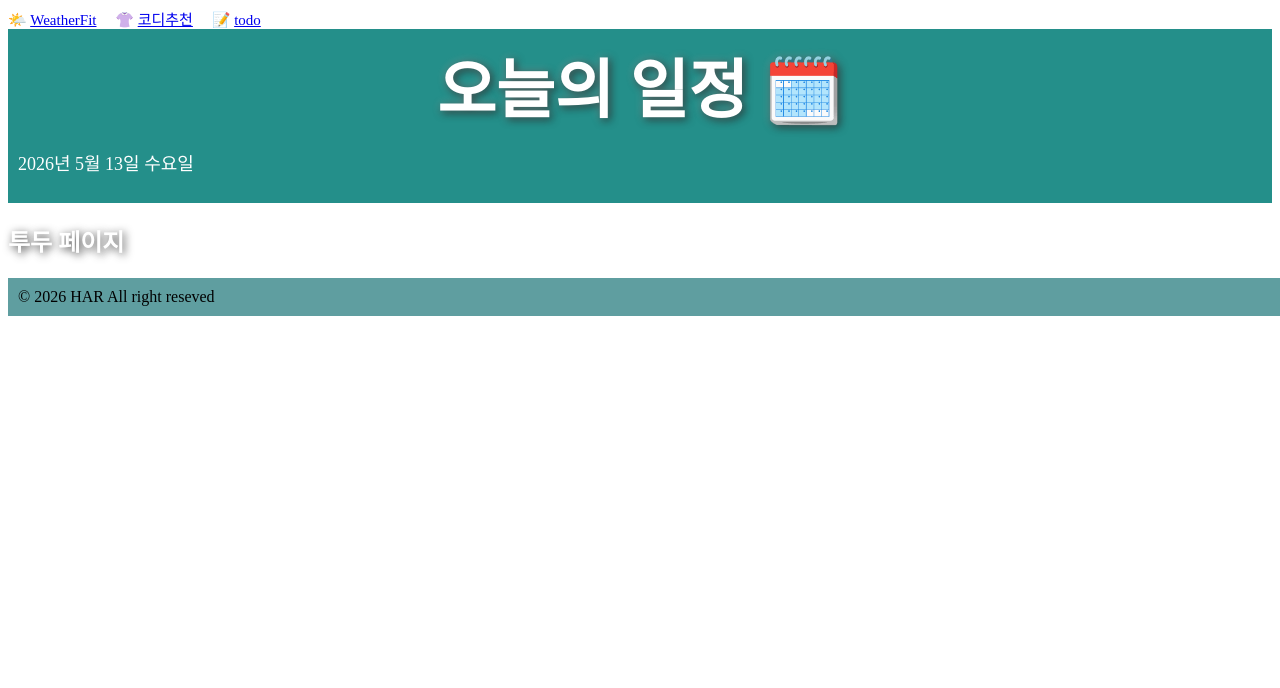
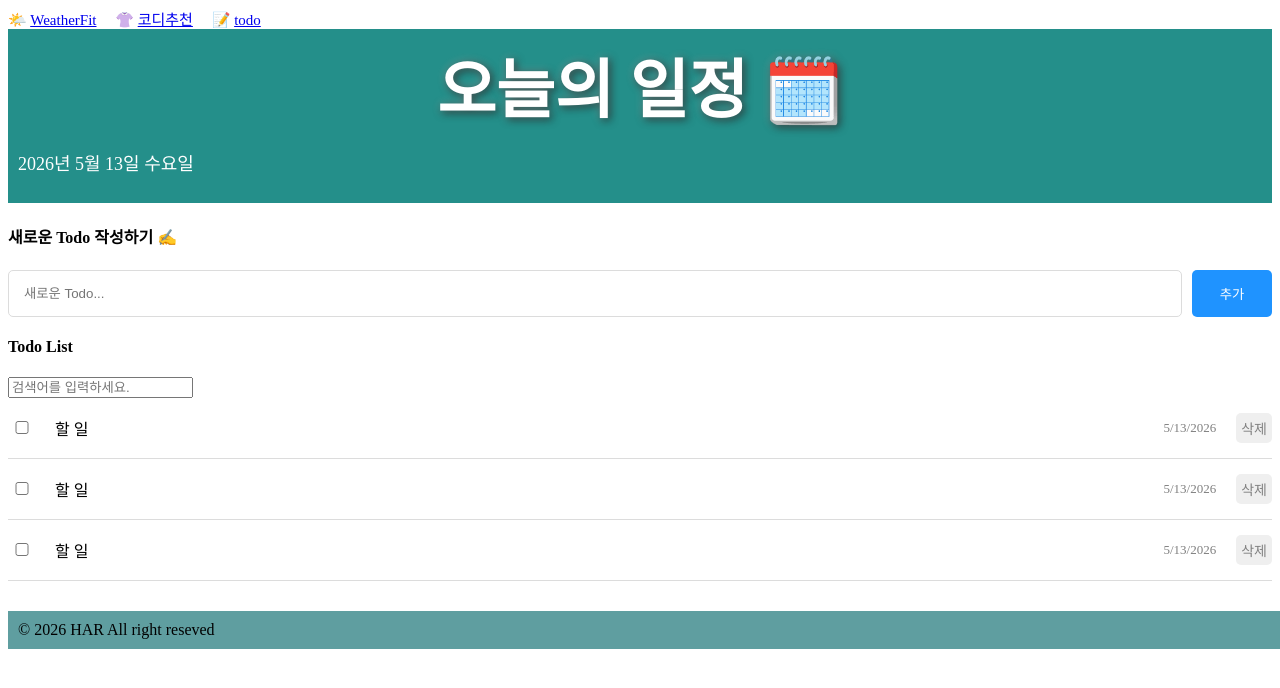
Before and after one commit to arim44/weatherfit-app, a Next.js app: page /todo in a window 1280 px wide. Shown: the top 688 px of the page. Built offline with nearby package versions, Linux system fonts and the light colour scheme.

Commit message:
feat: todo페이지 작업중

```diff
--- a/src/app/todo/page.tsx
+++ b/src/app/todo/page.tsx
@@ -1,11 +1,19 @@
 import TodoHeader from '@/components/TodoComponents/TodoHeader';
 import styles from '../page.module.css';
+import TodoEditor from '@/components/TodoComponents/TodoEditor';
+import TodoList from '@/components/TodoComponents/TodoList';
+import TodoApp from '@/components/TodoComponents/TodoApp';
 
 export default function Page() {
     return (
         <div>
-            <TodoHeader />
-            <h1 className={styles.maintitle}>투두 페이지</h1>
+           <TodoApp />
         </div>
     );
 }
+
+
+//  <TodoHeader />
+//             {/* <h1 className={styles.maintitle}>투두 페이지</h1> */}
+//             <TodoEditor />
+//             <TodoList />
--- a/src/components/SearchBar.tsx
+++ b/src/components/SearchBar.tsx
@@ -27,7 +27,7 @@ export default function SearchBar({ onChangeQuery }: SearchBarProps) {
 
     return (
         <div className={style.search_bar}>
-            <input type='text' placeholder='도시이름을 영어로 입력해주세요'
+            <input type='text' placeholder='도시이름을 영어로 입력하세요'
             ref={inputRef} onKeyDown={onKeyDown} />
             <button onClick={handleSearchClick}>search</button>
         </div>
--- /dev/null
+++ b/src/components/TodoComponents/TodoApp.tsx
@@ -0,0 +1,55 @@
+'use client'
+import TodoHeader from '@/components/TodoComponents/TodoHeader';
+import styles from '../page.module.css';
+import TodoEditor from '@/components/TodoComponents/TodoEditor';
+import TodoList from '@/components/TodoComponents/TodoList';
+import { useReducer, useRef } from 'react';
+import { Action, Todo } from '@/types';
+
+// 액션 타입 상태별 로직
+function todoReducer(todos: Todo[], action:Action){
+    switch(action.type){
+        case 'CREATE':{
+            return [action.newItem, ...todos];
+        }
+        case 'UPDATE': {
+            // todos를 맵으로 todo를 받아 todo.id와 타겟아이디가 같으면 todo 넣고 isDone 토글시킴
+            return todos.map((todo)=>
+            //검사
+            todo.id === action.targetId? {...todo, idDone: !todo.isDone} :todo);
+        }
+        case 'DELETE':{
+            // 필터로 todo.id 와 타겟아이디가 일치하지 않은 것만 남겨서 해당 투두삭제
+            return todos.filter((todo)=>todo.id !== action.targetId);
+        }
+        default:
+            return todos;
+    };
+}
+
+export default function TodoApp() {
+    const [todos, dispath] = useReducer(todoReducer, [] as Todo[])
+
+    const idRef = useRef(1);
+    // 투두생성(내용받음) 생성 시 투두에 있는 그대로 데이타 보냄
+    const onCreate = (content: string)=>{
+        // newItem 에 데이타 삽입해서 만듬
+        const newItem = {
+            id: idRef.current,
+            content,
+            isDone: false,
+            createDate: new Date().getTime(),
+        };
+        dispath({type:'CREATE', newItem});
+        idRef.current += 1;
+    }
+
+    return (
+        <div>
+            <TodoHeader />
+            {/* <h1 className={styles.maintitle}>투두 페이지</h1> */}
+            <TodoEditor onCreate={onCreate}/>
+            <TodoList />
+        </div>
+    );
+}
--- /dev/null
+++ b/src/components/TodoComponents/TodoEditor.module.css
@@ -0,0 +1,31 @@
+.TodoEditor {
+    width: 100%;
+}
+
+.editor_wrapper {
+    width: 100%;
+    display: flex;
+    gap: 10px;
+}
+
+.TodoEditor input{
+    flex: 1;
+    box-sizing: border-box;
+    border: 1px solid rgb(220,220,220);
+    border-radius: 5px;
+    padding: 15px ;
+}
+
+.TodoEditor input:focus {
+    outline: none;
+    border: 1px solid #1f93ff;
+}
+
+.TodoEditor button{
+    width: 80px;
+    border: none;
+    background-color: #1f93ff;
+    border-radius: 5px;
+    color: white;
+    cursor: pointer;
+}
--- /dev/null
+++ b/src/components/TodoComponents/TodoEditor.tsx
@@ -0,0 +1,54 @@
+'use client'
+import { useRef, useState } from 'react';
+import style from './TodoEditor.module.css'
+
+interface TodoEditorProps{
+    // 내용(스트링) 받아서 보이드함수로 반환
+    onCreate:(content:string)=> void;
+}
+
+// 투두 작성하기
+function TodoEditor({onCreate}: TodoEditorProps) {
+     // 내용, 내용셋 useState 상태 선언
+    const [content, setContent] = useState<string>('');
+    // input 요소에 직접 접근하기 위한 ref
+    const inputRef = useRef<HTMLInputElement>(null);
+    // 내용 상태 업데이트
+    const onChangeContent = (e:React.ChangeEvent<HTMLInputElement>) => {setContent(e.target.value)}
+
+    // 버튼 클릭시 호출
+    const onSubmit = ()=> {
+        // 내용이 있는지 체크 .trim()으로 공백도 체크
+        if(!content.trim()) {
+            // 입력값이 없으면 input에 포커스 이동
+            inputRef.current?.focus();
+            return;
+        }
+        // 생성
+        onCreate(content);
+        // 텍스트 빈내용 보냄
+        setContent('');
+    }
+
+    //엔터로 추가하기
+    const onKeyDown = (e:React.KeyboardEvent<HTMLInputElement>) => {
+        // 눌린키가 엔터키면 onsubmit() 호출
+        if(e.key === 'Enter'){
+             onSubmit();
+        }
+     }
+
+    return(
+        <div className={style.TodoEditor}>
+            <h4>새로운 Todo 작성하기 ✍️</h4>
+            <div className={style.editor_wrapper}>
+                <input type="text" placeholder="새로운 Todo..." onChange={onChangeContent}
+                    ref={inputRef} onKeyDown={onKeyDown} value={content}
+                />
+                <button onClick={onSubmit}>추가</button>
+            </div>
+        </div>
+    );
+}
+
+export default TodoEditor;
--- /dev/null
+++ b/src/components/TodoComponents/TodoItem.module.css
@@ -0,0 +1,29 @@
+.TodoItem {
+    display: flex;
+    align-items: center;
+    gap: 20px;
+    padding: 15px 0;
+    border-bottom: 1px solid rgb(220,220,220);
+}
+
+.checkbox_col {
+    width: 20px;
+}
+
+.title_col {
+    flex: 1;
+}
+
+.date_col {
+    font-size: 13px;
+    color: gray;
+}
+
+.btn_col {
+    color: gray;
+    font-size: 14px;
+    border: none;
+    border-radius: 5px;
+    padding: 5px;
+    cursor: pointer;
+}
--- /dev/null
+++ b/src/components/TodoComponents/TodoItem.tsx
@@ -0,0 +1,14 @@
+import style from './TodoItem.module.css'
+
+export default function TodoItem(){
+    return(
+        <div className={style.TodoItem}>
+            <div>
+                <input type='checkbox' className={style.checkbox_col} />
+            </div>
+            <div className={style.title_col}>할 일</div>
+            <div className={style.date_col}>{new Date().toLocaleDateString()}</div>
+            <div><button className={style.btn_col}>삭제</button></div>
+        </div>
+    );
+}
--- /dev/null
+++ b/src/components/TodoComponents/TodoList.module.css
@@ -0,0 +1,21 @@
+.container {
+    width: 100%;
+    /* display: flex;
+    flex-direction: column;
+    align-items: center;
+     */
+    /*
+
+
+
+    border-radius: 10px; */
+
+    /* 유리테두리 느낌나게 */
+    /* background-color: rgba(255, 255, 255, 0.08);
+    border: 1px solid rgba(255, 255, 255, 0.2);
+    box-shadow: 0 4px 15px rgba(0, 0, 0, 0.2);
+    backdrop-filter: blur(10px);
+    -webkit-backdrop-filter: blur(10px); */
+
+    margin-bottom: 30px;
+}
--- /dev/null
+++ b/src/components/TodoComponents/TodoList.tsx
@@ -0,0 +1,21 @@
+import style from './TodoList.module.css'
+import TodoItem from './TodoItem';
+
+function TodoList(){
+    return(
+        <div className={style.container}>
+            <h4>Todo List</h4>
+            <input type="text"
+                className="searchbar"
+                placeholder="검색어를 입력하세요." />
+
+            <div>
+                <TodoItem />
+                <TodoItem />
+                <TodoItem />
+            </div>
+        </div>
+    );
+}
+
+export default TodoList;
```
Also changed, not shown: src/components/outfitCard.module.css (+3 -9 lines), src/components/todoCard.tsx (+9 -0 lines), src/types.ts (+14 -0 lines).
